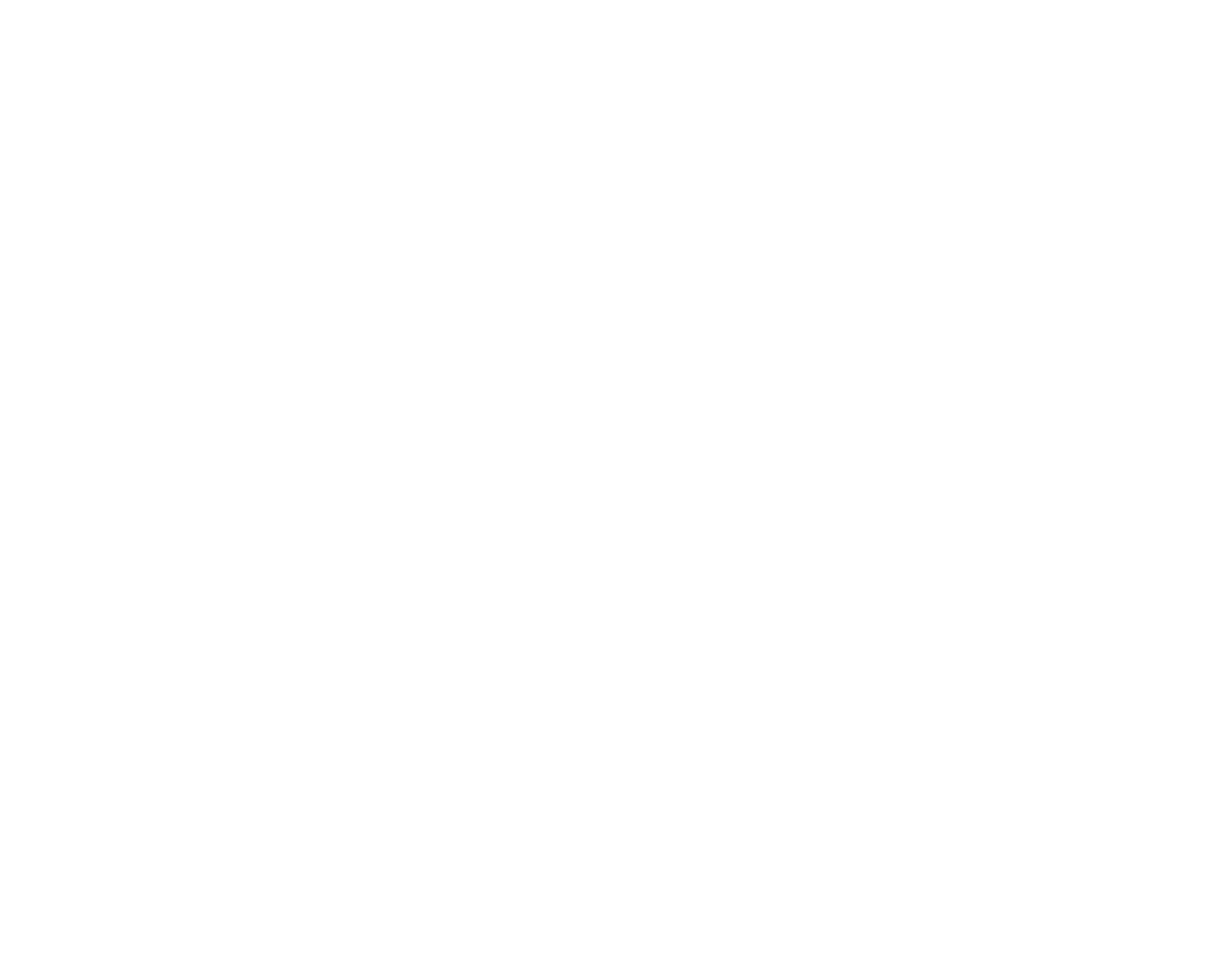
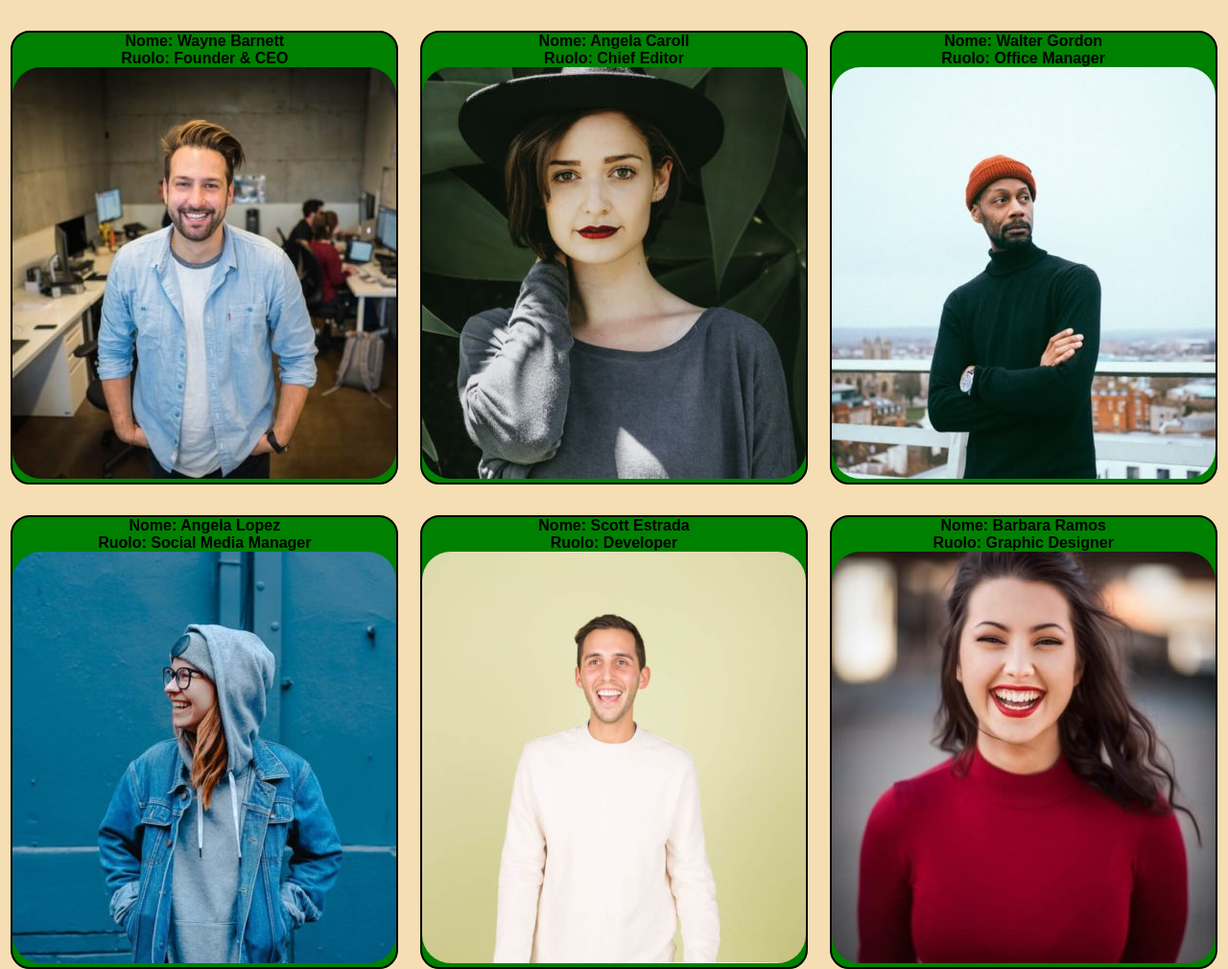
Before and after one commit to GuglielmoConsolini/js-our-team, a plain HTML site: page index.html in a window 1280 px wide. Shown: the whole page at 96% size. Before the commit the page ends 800 px from the top, so only its background shows below. Drawn offline with Linux system fonts and the light colour scheme.

Commit message:
JS My Team M 1,2,3 + bonus

```diff
--- a/css/style.css
+++ b/css/style.css
@@ -3,3 +3,35 @@
     margin: 0;
     box-sizing: border-box;
 }
+
+body{
+    background-color: black;
+}
+
+#box{
+    display: flex;
+    flex-wrap: wrap;
+    background-color: wheat;
+    /* width: 1500px; */
+    margin: 0 auto;
+    justify-content: space-around;
+}
+
+.team-member{
+    background-color: green;
+    color: black;
+    border: 2px solid black;
+    border-radius: 20px;
+    /* width: calc(100% / 3 ); */
+    text-align: center;
+    margin-top: 2rem;
+}
+
+p{
+    font-family: sans-serif;
+    font-weight: bold;
+}
+
+img{
+    border-radius: 30px;
+}
--- a/index.html
+++ b/index.html
@@ -8,6 +8,7 @@
 </head>
 <body>
 
+    <div id="box"></div>
 
 
 
--- a/js/main.js
+++ b/js/main.js
@@ -1,4 +1,4 @@
-
+let contenitore = document.getElementById("box")
 // Array di oggetti
 let myTeam = [
 { name:"Wayne Barnett" , ruolo:"Founder & CEO" , foto:"wayne-barnett-founder-ceo.jpg"},
@@ -6,7 +6,28 @@ let myTeam = [
 { name: "Walter Gordon" , ruolo:"Office Manager" , foto:"walter-gordon-office-manager.jpg"},
 { name: "Angela Lopez" , ruolo:"Social Media Manager" , foto:"angela-lopez-social-media-manager.jpg"},
 { name: "Scott Estrada" , ruolo:"Developer" , foto:"scott-estrada-developer.jpg"},
-{ name: "Barbara Ramos" , ruolo:"Graphic Designer" , foto:"barbara-ramos-graphic.jpg"}
+{ name: "Barbara Ramos" , ruolo:"Graphic Designer" , foto:"barbara-ramos-graphic-designer.jpg"}
 ];
+console.log(myTeam)
 
-console.log(myTeam)
+// ciclo per stampare in console le proprietà degli oggetti dentro l'array
+for(let i = 0 ; i < myTeam.length ; i++){
+
+   const membroTeam = myTeam[i];
+   const membroHtml = creaMembroTeamHTML(myTeam[i])
+   console.log("Stampo l'oggetto: " + membroTeam[i])
+   console.log("Stampo il nome e il ruolo: " + membroTeam.name + " ," + membroTeam.ruolo)
+   contenitore.innerHTML += membroHtml;
+
+}
+
+// Definisci la funzione che restituirà una stringa di HTML per un membro del team
+function creaMembroTeamHTML(member) {
+    return `
+        <div class="team-member">
+            <p>Nome: ${member.name}</p>
+            <p>Ruolo: ${member.ruolo}</p>
+            <img src="./img/${member.foto}" alt="${member.name}">
+        </div>
+    `;
+}
```
Also changed, not shown: 1 other file.
